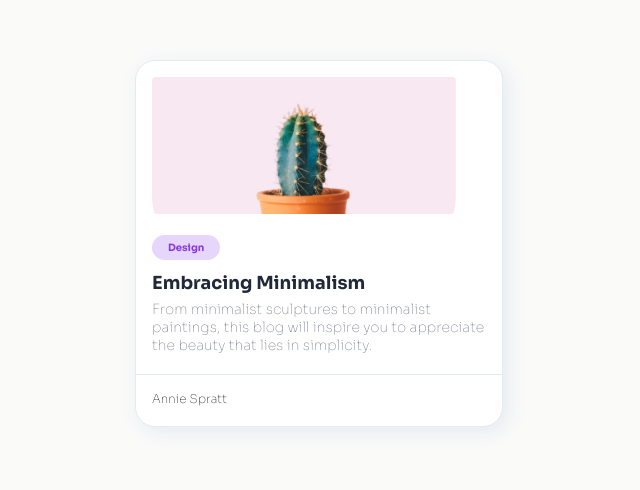
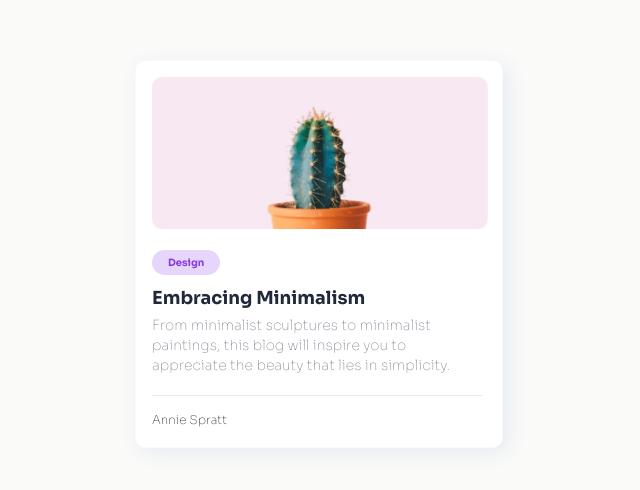
Before and after one commit to Maskydev/DevChallengesIo, a plain HTML site: page minimal-blog-card/index.html in a window 1280 px wide. Shown: the part 104-594 px from the top of the page, without its empty margins (321-961 px from the left). Drawn offline with Linux system fonts and the light colour scheme.

Commit message:
Last attempt

```diff
--- a/minimal-blog-card/styles.css
+++ b/minimal-blog-card/styles.css
@@ -21,14 +21,16 @@ body{
     flex-direction: column;
     box-shadow: 5px 5px 20px #E5EAF0;
     background-color: #fff;
-    border: solid 1px #E5EAF0;
-    border-radius: 20px;
+    border: solid 1px #FAFAF9;
+    border-radius: 10px;
+}
+.image{
+    padding: 16px 16px 0 16px;
 }
 .image img{
     width: 336px;
     margin: 0;
-    padding: 16px 16px 0 16px;
-    border-radius: 20px;
+    border-radius: 10px;
 }
 .tag{
     padding: 16px 16px 0 16px;
@@ -51,10 +53,16 @@ body{
 }
 
 .body{
+    padding: 0 20px 0 16px;
+}
+
+.body p{
     font-size: 14px;
-    padding: 0 16px 20px 16px;
+    line-height: 20px;
+    text-wrap: wrap;
     color: #6C727F;
     border-bottom: 1px solid #E5EAF0;
+    padding-bottom: 20px;
 }
 
 .small_text{
```
